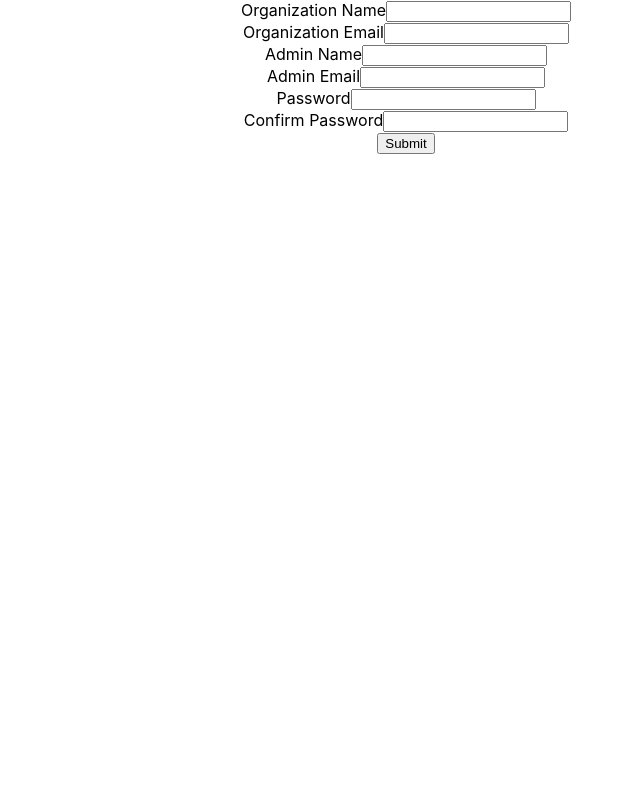
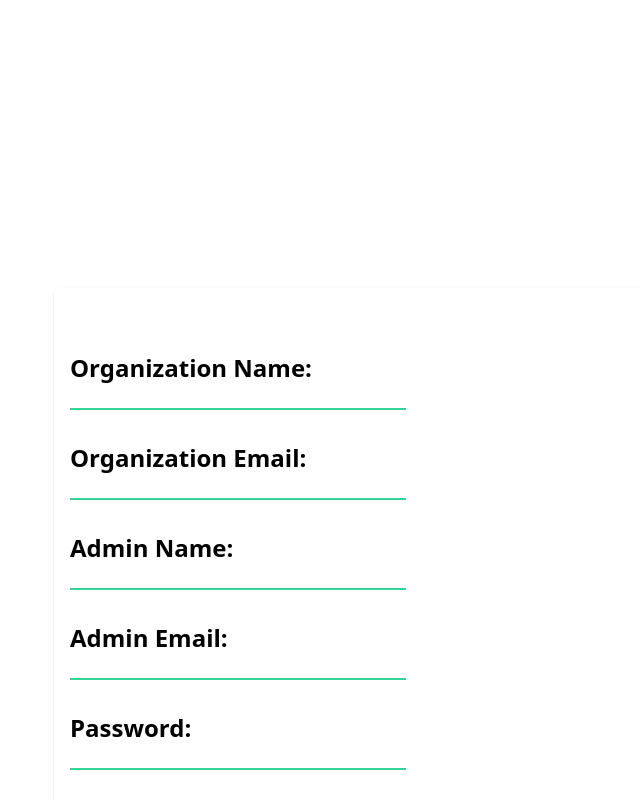
Before and after one commit to Joshua-Salvador/saas-demo, a React (Create React App) app: page / in a window 1280 px wide. Shown: the top 800 px of the page, without its empty margins (234-874 px from the left). Built offline with nearby package versions, Linux system fonts and the light colour scheme; no server answers.

Commit message:
Firebase Client

```diff
--- a/src/containers/Forms/create/Organization.js
+++ b/src/containers/Forms/create/Organization.js
@@ -1,8 +1,8 @@
 import React, { useState } from "react";
-import firebase from "firebase";
+import { db, auth } from "../../../firebase";
+import "../../../tailwind.css";
 
 function Organization() {
-  const db = firebase.firestore();
   const [name, setName] = useState("");
   const [email, setEmail] = useState("");
   const [admin, setAdmin] = useState({
@@ -39,6 +39,8 @@ function Organization() {
         admin,
       });
 
+      await auth.createUserWithEmailAndPassword(admin.email, admin.password);
+
       console.log(res.id);
     } catch (err) {
       console.error(err);
@@ -46,63 +48,75 @@ function Organization() {
   };
 
   return (
-    <div>
+    <div className="font-nunito rounded-md m-72 px-4 py-8 shadow text-left">
       <form onSubmit={handleSubmit}>
-        <label for="org-name">Organization Name</label>
+        <div className="container">
+          <div className="organization">
+            <div className="container my-8">
+              <h3 className="text-2xl font-semibold">Organization Name: </h3>
               <input
-          id="org-name"
+                onChange={handleOrgChange}
                 type="text"
                 name="name"
-          value={name}
+                className="w-1/2 border-green-400 border-b-2 focus:outline-none"
+              />
+            </div>
+            <div className="container my-8">
+              <h3 className="text-2xl font-semibold">Organization Email: </h3>
+              <input
                 onChange={handleOrgChange}
-        />{" "}
-        <br></br>
-        <label for="org-email">Organization Email</label>
-        <input
-          id="org-email"
                 type="email"
                 name="email"
-          value={email}
-          onChange={handleOrgChange}
-        />{" "}
-        <br></br>
-        <label for="admin-name">Admin Name</label>
+                className="w-1/2 border-green-400 border-b-2 focus:outline-none"
+              />
+            </div>
+          </div>
+          <div className="admin">
+            <div className="container my-8">
+              <h3 className="text-2xl font-semibold">Admin Name: </h3>
               <input
-          id="admin-name"
+                onChange={handleAdminChange}
                 type="text"
                 name="name"
-          value={admin.name}
+                className="w-1/2 border-green-400 border-b-2 focus:outline-none"
+              />
+            </div>
+            <div className="container my-8">
+              <h3 className="text-2xl font-semibold">Admin Email: </h3>
+              <input
                 onChange={handleAdminChange}
-        />{" "}
-        <br></br>
-        <label for="admin-email">Admin Email</label>
-        <input
-          id="admin-email"
                 type="email"
                 name="email"
-          value={admin.email}
+                className="w-1/2 border-green-400 border-b-2 focus:outline-none"
+              />
+            </div>
+            <div className="container my-8">
+              <h3 className="text-2xl font-semibold">Password: </h3>
+              <input
                 onChange={handleAdminChange}
-        />{" "}
-        <br></br>
-        <label for="password">Password</label>
-        <input
-          id="password"
                 type="password"
                 name="password"
-          value={admin.password}
+                className="w-1/2 border-green-400 border-b-2 focus:outline-none"
+              />
+            </div>
+            <div className="container my-8">
+              <h3 className="text-2xl font-semibold">Confirm Password: </h3>
+              <input
                 onChange={handleAdminChange}
-        />{" "}
-        <br></br>
-        <label for="confirm-password">Confirm Password</label>
-        <input
-          id="confirm-password"
                 type="password"
                 name="confirmPassword"
-          value={admin.confirmPassword}
-          onChange={handleAdminChange}
-        />{" "}
-        <br></br>
-        <input type="submit" />
+                className="w-1/2 border-green-400 border-b-2 focus:outline-none"
+              />
+            </div>
+          </div>
+        </div>
+
+        <button
+          type="submit"
+          className="px-8 py-1 text-gray-700 text-xl rounded-lg bg-green-300"
+        >
+          Create Organization
+        </button>
       </form>
     </div>
   );
--- a/src/index.css
+++ b/src/index.css
@@ -1,13 +1,4 @@
-body {
-  margin: 0;
-  font-family: -apple-system, BlinkMacSystemFont, 'Segoe UI', 'Roboto', 'Oxygen',
-    'Ubuntu', 'Cantarell', 'Fira Sans', 'Droid Sans', 'Helvetica Neue',
-    sans-serif;
-  -webkit-font-smoothing: antialiased;
-  -moz-osx-font-smoothing: grayscale;
-}
-
-code {
-  font-family: source-code-pro, Menlo, Monaco, Consolas, 'Courier New',
-    monospace;
-}
+@import url("https://fonts.googleapis.com/css2?family=Nunito:ital,wght@0,200;0,300;0,400;0,600;0,700;0,800;0,900;1,200;1,300;1,400;1,600;1,700;1,800;1,900&display=swap");
+@tailwind base;
+@tailwind components;
+@tailwind utilities;
--- a/src/index.js
+++ b/src/index.js
@@ -1,19 +1,8 @@
 import React from "react";
 import ReactDOM from "react-dom";
-import "./index.css";
+import "./tailwind.css";
 import App from "./App";
 import reportWebVitals from "./reportWebVitals";
-import firebase from "firebase/app";
-import "firebase/firestore";
-
-firebase.initializeApp({
-  apiKey: "AIzaSyAtBSRFnl17D7rrZ3WpEuVV7b2MwjAGW38",
-  authDomain: "yektopro-347fb.firebaseapp.com",
-  projectId: "yektopro-347fb",
-  storageBucket: "yektopro-347fb.appspot.com",
-  messagingSenderId: "996014756304",
-  appId: "1:996014756304:web:c0d8782310fce1dadce9d5",
-});
 
 ReactDOM.render(
   <React.StrictMode>
```
Also changed, not shown: package.json (+11 -3 lines), 1 other file (tests, documents, lock files or other folders). Lines whose indentation alone changed are shown as unchanged.
